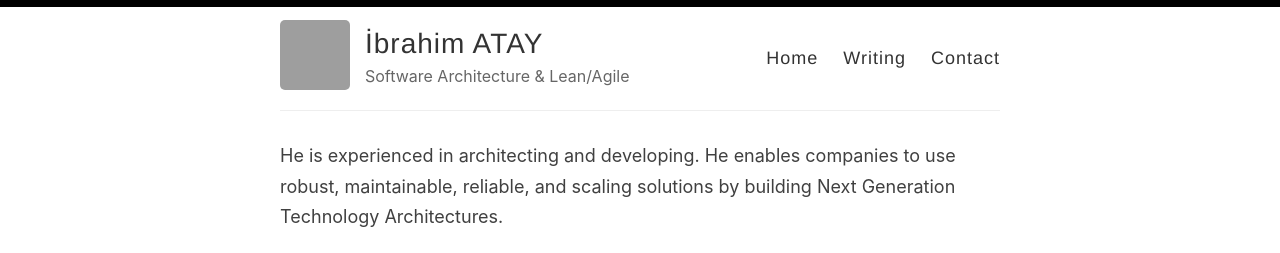
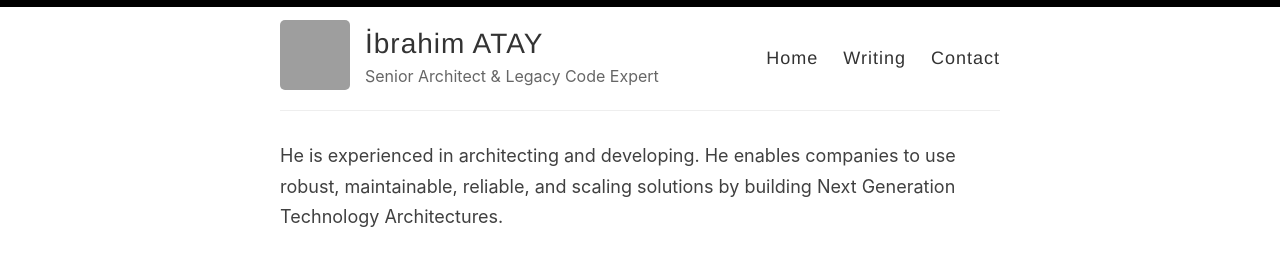
Before and after one commit to ibrahimatay/ibrahimatay.github.io, a Jekyll site: the page built from index.md, in a window 1280 px wide. Shown: the top 253 px of the page. Built offline with Jekyll 4.4.1, drawn with Linux system fonts in a browser that asks for light colours; grey boxes are pictures that could not be loaded.

Commit message:
Update _config.yml

```diff
--- a/_config.yml
+++ b/_config.yml
@@ -9,7 +9,7 @@ name: İbrahim ATAY
 author: İbrahim ATAY
 
 # Short bio or description (displayed in the header)
-description: Software Architecture & Lean/Agile
+description: Senior Architect & Legacy Code Expert
 
 # URL of your avatar or profile pic (you could use your GitHub profile pic)
 avatar: https://avatars.githubusercontent.com/u/172555?v=4
```
